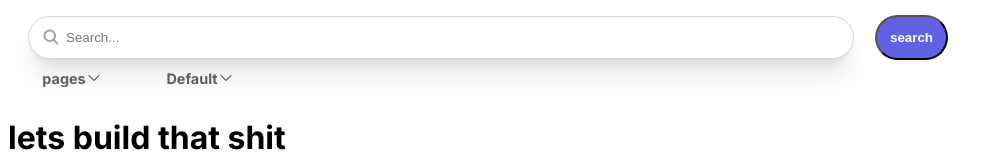
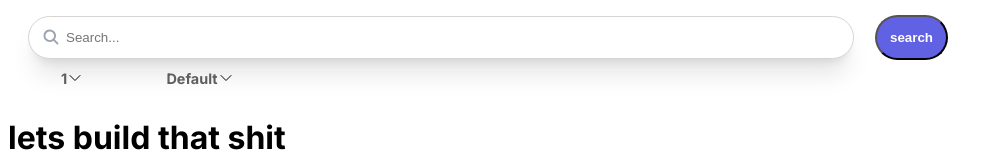
Before and after one commit to neoEliecer-47/google-shopping, a Next.js app: page / in a window 1280 px wide. Shown: the part 147-307 px from the top of the page, without its empty margins (0-1003 px from the left). Built offline with nearby package versions, Linux system fonts and the light colour scheme; grey boxes are pictures that could not be loaded.

Commit message:
build placeholder function

```diff
--- a/components/DropdownMenu.jsx
+++ b/components/DropdownMenu.jsx
@@ -5,7 +5,7 @@ import { ChevronDownIcon } from "@heroicons/react/24/outline";
 import classNames from "classnames";
 import { useClickOutsideDetector } from "@/hooks/useClickOutsideDetector";
 
-export default function DropdownMenu({ placeholder, data }) {
+export default function DropdownMenu({ data }) {
   const [open, setOpen] = useState(false);
   const [option, setOption] = useState(null);
 
@@ -21,6 +21,12 @@ export default function DropdownMenu({ placeholder, data }) {
     return typeof item === "object" ? Object.values(item) : item;
   }
 
+  function buildPlaceholder(){
+    let item = !option ? data[0] : data[option]
+    let placeholder = ''
+    return placeholder = getValues(item)
+  }
+
   useEffect(() => {
     if (isClickOutside) {
       setOpen(false);
@@ -32,7 +38,7 @@ export default function DropdownMenu({ placeholder, data }) {
     // <div style={{ position: "relative", zIndex: 6, display: 'flex' }}>
     <section style={{ width: "8rem", cursor: "pointer" }} ref={dropMenuRef}>
       <div className={styles.placeholderContainer} onClick={handleOpenOptions}>
-        <h2 className={styles.placeholder}>{placeholder}</h2>
+        <h2 className={styles.placeholder}>{buildPlaceholder()}</h2>
         <ChevronDownIcon
           className={classNames(styles.icon, open && styles.iconRotate)}
         />
--- a/components/Header.jsx
+++ b/components/Header.jsx
@@ -10,6 +10,7 @@ import { useClickOutsideDetector } from '../hooks/useClickOutsideDetector'
 
 const SORT_BY_MAP = {
 
+  r: 'Default',
   rv: 'By Review',
   p: 'By Price (low to high)',
   pd: 'By Price (high to low)'
```
